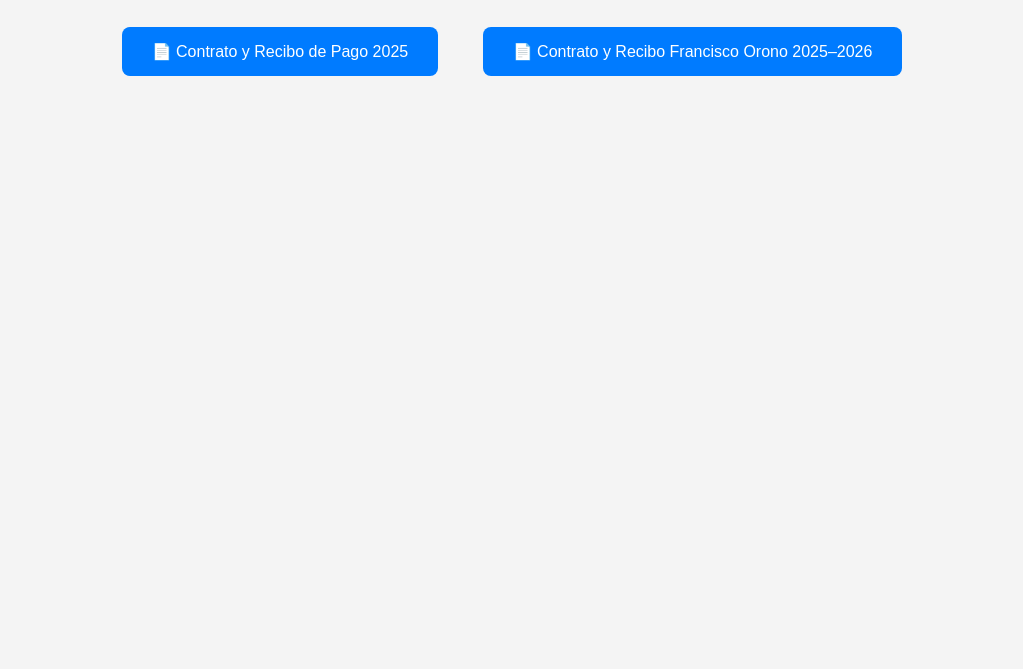
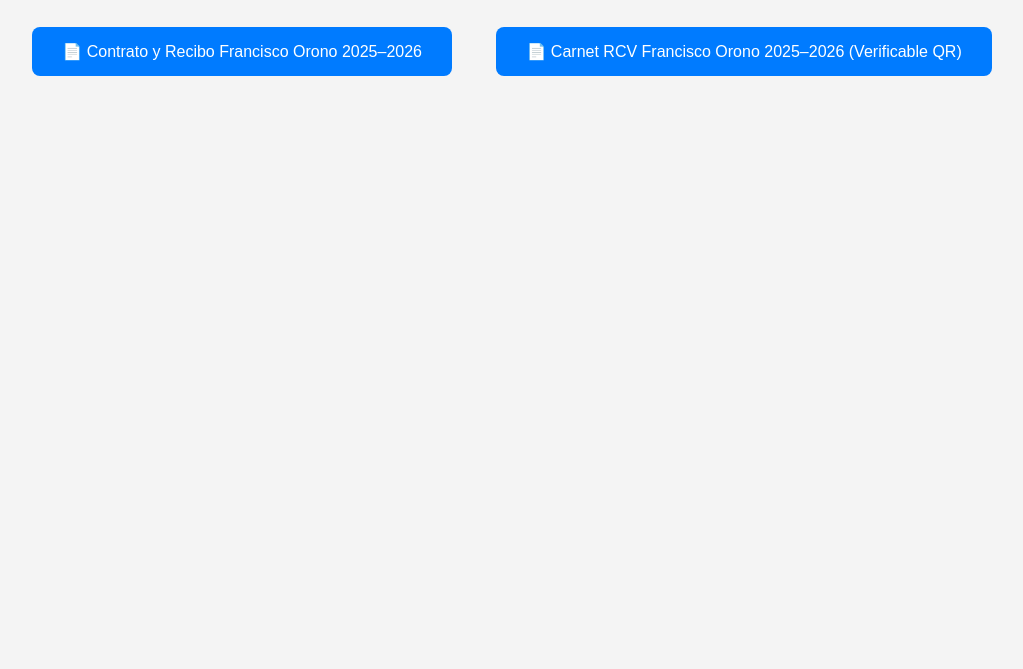
Before and after one commit to INTERBANKSEGUROSRCVONLINE/InterbankSegurosRcvOnline.github.io, a plain HTML site: page index.html in a window 1280 px wide. Shown: the part 131-800 px from the top of the page, without its empty margins (128-1151 px from the left). Drawn offline with Linux system fonts and the light colour scheme.

Commit message:
Update index.html

```diff
--- a/index.html
+++ b/index.html
@@ -32,12 +32,12 @@
 <body>
   <h1>Documentos Interbank Seguros RCV</h1>
 
-  <a class="boton-pdf" href="Contrato_y_Recibo_de_Pago_2025.pdf" target="_blank">
-    📄 Contrato y Recibo de Pago 2025
+  <a class="boton-pdf" href="RCV-CONTRATO-RECIBO-FRANCISCO%20ORONO-2025-2026.pdf" target="_blank">
+    📄 Contrato y Recibo Francisco Orono 2025–2026
   </a>
 
-  <a class="boton-pdf" href="Contrato_y_Recibo_Francisco_Orono_2025_2026.pdf" target="_blank">
-    📄 Contrato y Recibo Francisco Orono 2025–2026
+  <a class="boton-pdf" href="carnet-rcv-francisco%20orono%202025-2026%20VerificableQR.pdf" target="_blank">
+    📄 Carnet RCV Francisco Orono 2025–2026 (Verificable QR)
   </a>
 
 </body>
```
